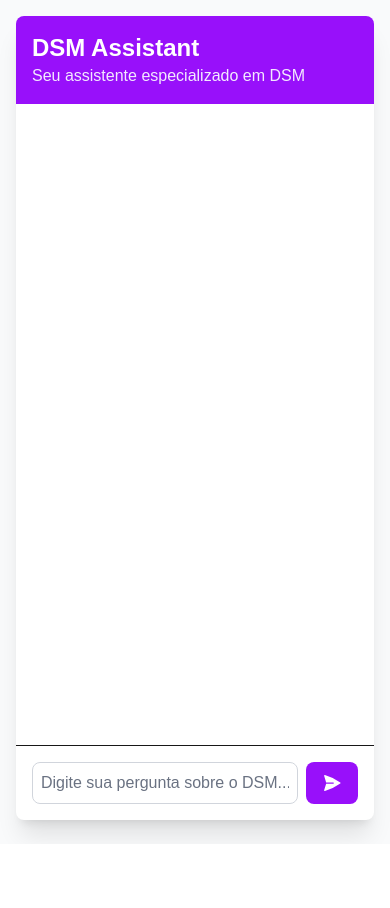
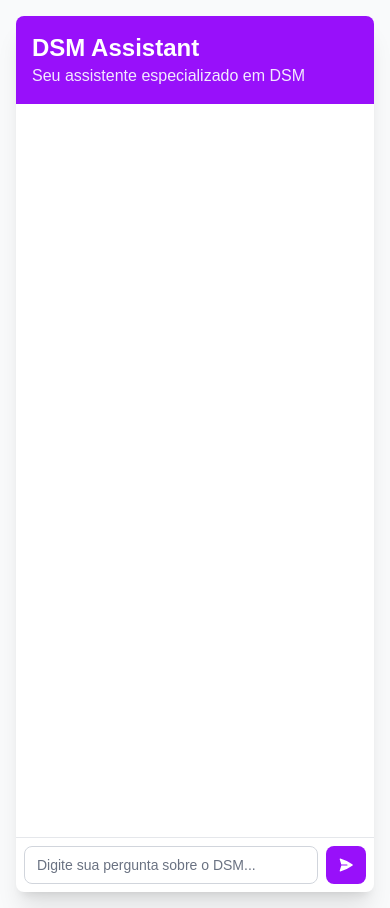
Before and after one commit to evanzreal/dsm-app, a Next.js app: page / in a window 390 px wide. Before the commit the page ends 844 px from the top, so only its background shows below. Built offline with nearby package versions, Linux system fonts and the light colour scheme.

Commit message:
feat: implementação de layout responsivo para web, tablet e mobile

```diff
--- a/src/components/Chat.tsx
+++ b/src/components/Chat.tsx
@@ -133,10 +133,10 @@ export default function Chat() {
   };
 
   return (
-    <div className="flex flex-col h-[calc(100vh-8rem)]">
-      <div className="flex-1 overflow-y-auto p-4 space-y-4" id="chat-messages">
+    <div className="flex flex-col h-[calc(100vh-3.5rem)] sm:h-[calc(100vh-6rem)] md:h-[calc(100vh-8rem)] max-w-7xl mx-auto w-full">
+      <div className="flex-1 overflow-y-auto px-2 py-3 sm:p-4 md:p-6 space-y-3 sm:space-y-4 md:space-y-6" id="chat-messages">
         {webhookError && (
-          <div className="bg-red-100 border border-red-400 text-red-700 px-4 py-3 rounded relative" role="alert">
+          <div className="bg-red-100 border border-red-400 text-red-700 px-3 py-2 sm:px-4 sm:py-3 rounded relative text-sm sm:text-base mb-4" role="alert">
             <strong className="font-bold">Erro: </strong>
             <span className="block sm:inline">{webhookError}</span>
           </div>
@@ -149,13 +149,13 @@ export default function Chat() {
             } animate-fade-in`}
           >
             <div
-              className={`max-w-[80%] rounded-lg p-3 ${
+              className={`max-w-[90%] sm:max-w-[85%] md:max-w-[75%] rounded-lg p-2.5 sm:p-3 md:p-4 ${
                 message.role === 'user'
                   ? 'bg-purple-600 text-white'
                   : 'bg-gray-100 text-gray-800'
               }`}
             >
-              <div className="prose prose-sm max-w-none">
+              <div className="prose prose-sm md:prose-base max-w-none text-sm sm:text-base md:text-lg">
                 <ReactMarkdown
                   components={{
                     p: ({children}) => <p className="m-0">{children}</p>
@@ -169,11 +169,11 @@ export default function Chat() {
         ))}
         {isLoading && (
           <div className="flex justify-start">
-            <div className="bg-gray-100 rounded-lg p-3">
-              <div className="flex space-x-2">
-                <div className="w-2 h-2 bg-gray-300 rounded-full animate-bounce" style={{ animationDelay: '0ms' }}></div>
-                <div className="w-2 h-2 bg-gray-300 rounded-full animate-bounce" style={{ animationDelay: '150ms' }}></div>
-                <div className="w-2 h-2 bg-gray-300 rounded-full animate-bounce" style={{ animationDelay: '300ms' }}></div>
+            <div className="bg-gray-100 rounded-lg p-2 sm:p-3 md:p-4">
+              <div className="flex space-x-1.5 sm:space-x-2 md:space-x-3">
+                <div className="w-1.5 h-1.5 sm:w-2 sm:h-2 md:w-2.5 md:h-2.5 bg-gray-300 rounded-full animate-bounce" style={{ animationDelay: '0ms' }}></div>
+                <div className="w-1.5 h-1.5 sm:w-2 sm:h-2 md:w-2.5 md:h-2.5 bg-gray-300 rounded-full animate-bounce" style={{ animationDelay: '150ms' }}></div>
+                <div className="w-1.5 h-1.5 sm:w-2 sm:h-2 md:w-2.5 md:h-2.5 bg-gray-300 rounded-full animate-bounce" style={{ animationDelay: '300ms' }}></div>
               </div>
             </div>
           </div>
@@ -181,22 +181,22 @@ export default function Chat() {
         <div ref={messagesEndRef} />
       </div>
 
-      <form onSubmit={handleSubmit} className="p-4 border-t">
-        <div className="flex space-x-2">
+      <form onSubmit={handleSubmit} className="p-2 sm:p-3 md:p-4 border-t border-gray-200">
+        <div className="flex space-x-2 sm:space-x-3 md:space-x-4 max-w-4xl mx-auto">
           <input
             type="text"
             value={input}
             onChange={(e) => setInput(e.target.value)}
             placeholder="Digite sua pergunta sobre o DSM..."
-            className="flex-1 rounded-lg border border-gray-300 p-2 focus:outline-none focus:ring-2 focus:ring-purple-500 text-gray-800 placeholder-gray-500"
+            className="flex-1 rounded-lg border border-gray-300 px-3 py-2 sm:px-4 sm:py-2.5 md:px-5 md:py-3 text-sm sm:text-base md:text-lg focus:outline-none focus:ring-2 focus:ring-purple-500 text-gray-800 placeholder-gray-500"
             disabled={isLoading}
           />
           <button
             type="submit"
             disabled={isLoading}
-            className="bg-purple-600 text-white rounded-lg px-4 py-2 hover:bg-purple-700 transition-colors disabled:bg-purple-400"
+            className="bg-purple-600 text-white rounded-lg px-3 sm:px-4 md:px-5 py-2 sm:py-2.5 md:py-3 hover:bg-purple-700 transition-colors disabled:bg-purple-400 flex items-center justify-center min-w-[2.5rem] sm:min-w-[3rem] md:min-w-[3.5rem]"
           >
-            <PaperAirplaneIcon className="h-5 w-5" />
+            <PaperAirplaneIcon className="h-4 w-4 sm:h-5 sm:w-5 md:h-6 md:w-6" />
           </button>
         </div>
       </form>
```
